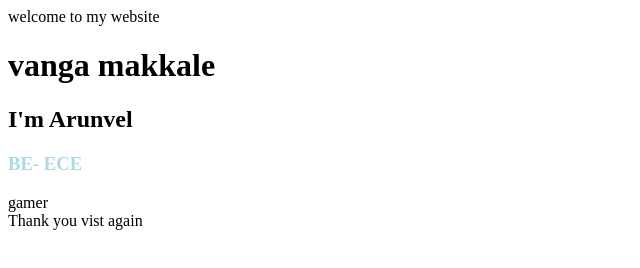
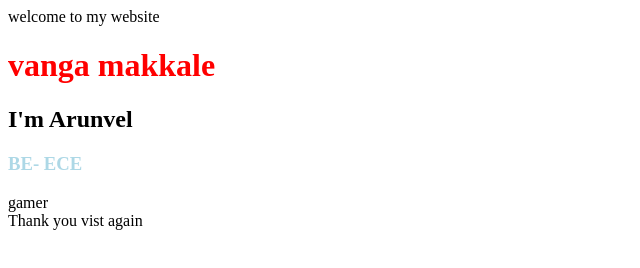
Before and after one commit to Arunvel975/Arun, a plain HTML site: page index.html in a window 1280 px wide. Shown: the whole page, without its empty margins (0-640 px from the left). Drawn offline with Linux system fonts and the light colour scheme.

Commit message:
Update index.html

```diff
--- a/index.html
+++ b/index.html
@@ -2,7 +2,11 @@
 
 <head>
     <link rel="stylesheet" href="style.css">
-</link>
+    <style>
+        h1 {
+            color: red;
+        }
+    </style>
 </head>
 
 <body>
```
